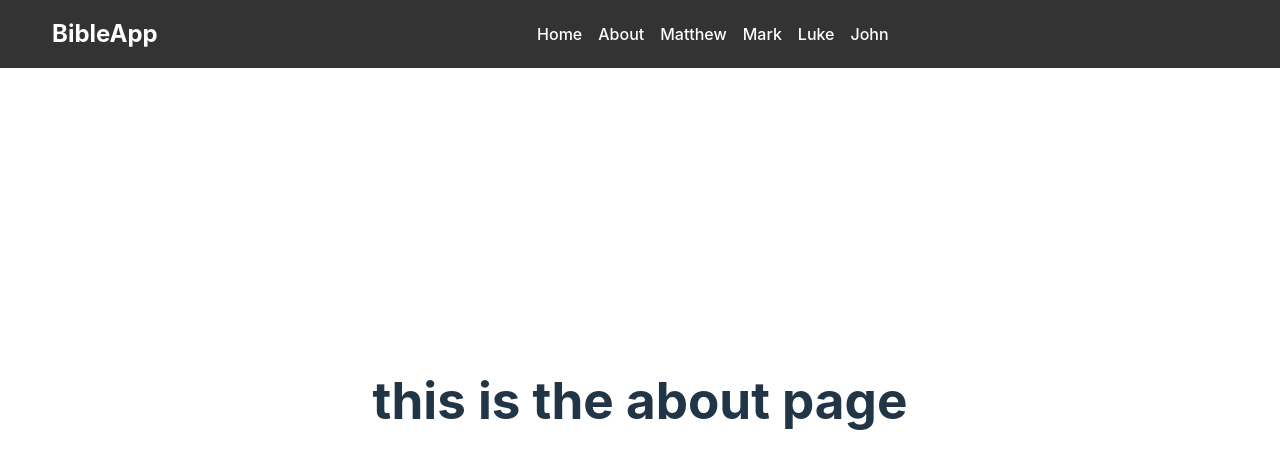
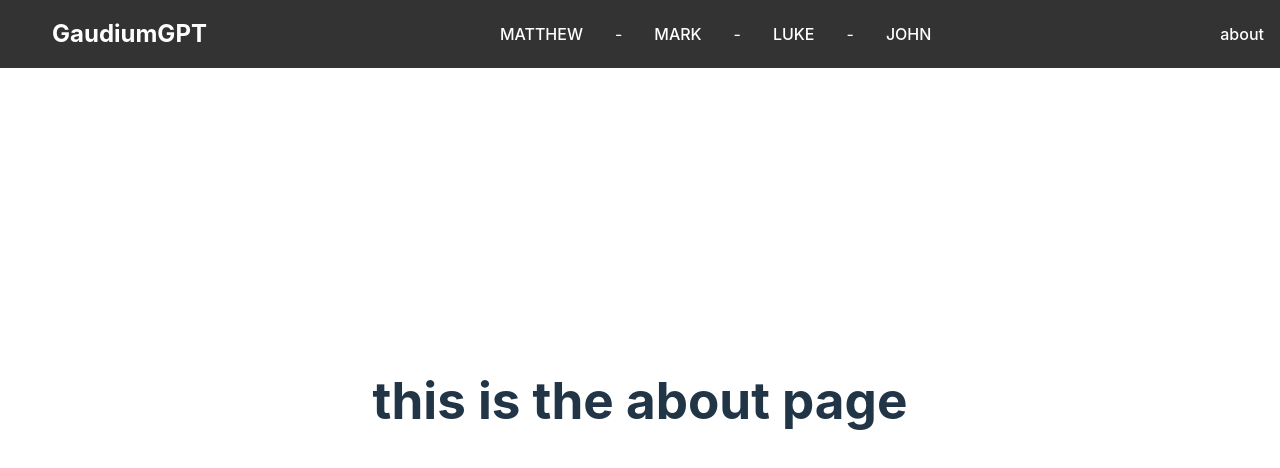
Before and after one commit to katiepo456/bible-study-app, a React (Vite) app: page /about in a window 1280 px wide. Shown: the top 468 px of the page. Built offline with nearby package versions, Linux system fonts and the light colour scheme; no server answers.

Commit message:
nav bar styling

```diff
--- a/src/components/BibleCompanion.jsx
+++ b/src/components/BibleCompanion.jsx
@@ -18,6 +18,18 @@ const BibleCompanion = () => {
           {
             "role": "system",
             "content": "You will be provided with verses from the Bible, and your task is to generate 1-3 Bible study questions related to the verses."
+          },
+          {
+            "role":"system",
+            "content": "Incorporate the reflection by the Church Fathers based on these verses from the 'Catena Aurea' into the study questions."
+          },
+          {
+            "role":"user",
+            "content": "And as Moses lifted up the serpent in the wilderness, even so must the Son of man be lifted up:"
+          },
+          {
+            "role":"system",
+            "content": "According to the Church Fathers, such as Augustine and Chrysostom, the bronze serpent represents Christ taking on the 'venom' of sin while remaining sinless. How does this imagery deepen your understanding of the cross as both a symbol of death and a source of life? How does 'looking upon' Christ crucified in faith resemble the Israelites looking upon the serpent in the wilderness for healing? In what ways can this act of 'looking' manifest in your daily life?"
           },
           {
             "role": "user",
--- a/src/components/ChapterSidebar.jsx
+++ b/src/components/ChapterSidebar.jsx
@@ -8,7 +8,7 @@ function ChapterSidebar({chapters}) {
           {chapters.map((chapter, index) => (
             <li key={index} style={{ marginBottom: '10px' }}>
               <a href={`#Chapter-${chapter}`} style={{ textDecoration: 'none', color: 'blue' }}>
-                Chapter {chapter}
+                {chapter}
               </a>
             </li>
           ))}
--- a/src/pages/Home.jsx
+++ /dev/null
@@ -1,9 +0,0 @@
-import React from 'react';
-
-function Home() {
-    return (
-        <h1>this is the home page</h1>
-    )
-}
-
-export default Home;
--- a/src/pages/HomePage.jsx
+++ b/src/pages/HomePage.jsx
@@ -1,7 +1,6 @@
 import React from 'react';
 import { BrowserRouter as Router, Routes, Route, Link } from "react-router-dom";
 
-import Home from './Home';
 import About from './About';
 import Matthew from './Matthew';
 import Mark from './Mark';
@@ -16,23 +15,24 @@ const HomePage = () => {
       <div>
         <nav className="navbar">
           <div className="navbar-left">
-            <a href="/" className="logo">
-              BibleApp
+            <a className="logo">
+              GaudiumGPT
             </a>
           </div>
           <div className="navbar-center">
             <ul className="nav-links">
-              <li><Link to="/">Home</Link></li>
-              <li><Link to="/about">About</Link></li>
-              <li><Link to="/matthew">Matthew</Link></li>
-              <li><Link to="/mark">Mark</Link></li>
-              <li><Link to="/luke">Luke</Link></li>
-              <li><Link to="/john">John</Link></li>
+              <li><Link to="/matthew">MATTHEW</Link></li>
+              <li></li><li>-</li><li></li>
+              <li><Link to="/mark">MARK</Link></li>
+              <li></li><li>-</li><li></li>
+              <li><Link to="/luke">LUKE</Link></li>
+              <li></li><li>-</li><li></li>
+              <li><Link to="/john">JOHN</Link></li>
             </ul>
           </div>
           <div className="navbar-right">
-            <a href="/bible" className="bible-icon">
-              <i className="bible-quick-link"></i>
+            <a href="/about" className="bible-icon">
+              about
             </a>
           </div>
         </nav>
@@ -40,12 +40,11 @@ const HomePage = () => {
         {/* A <Routes> looks through its children <Route>s and
             renders the first one that matches the current URL. */}
         <Routes>
-          <Route path="/" element={<Home />} />
-          <Route path="/about" element={<About />} />
           <Route path="/matthew" element={<Matthew />} />
           <Route path="/mark" element={<Mark />} />
           <Route path="/luke" element={<Luke />} />
           <Route path="/john" element={<John />} />
+          <Route path="/about" element={<About />} />
           {/* ... other routes */}
         </Routes>
       </div>
--- a/src/styling/GospelDisplay.css
+++ b/src/styling/GospelDisplay.css
@@ -18,6 +18,15 @@
     text-align: center;
     justify-content: center;
     align-items: center;
+  }
+
+  .gospel_title {
+    flex: 3;
+    padding: 10px;
+    gap: 10px;
+
+    width: 60%;
+    height: 20px;
   }
 
   .scripture {
```
